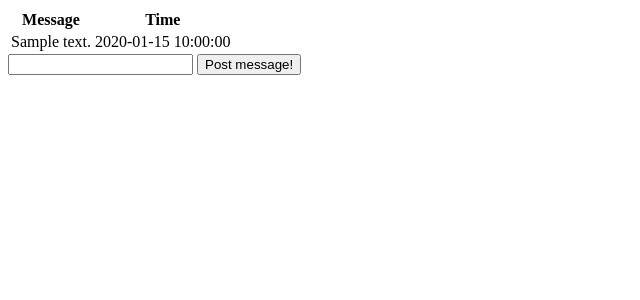
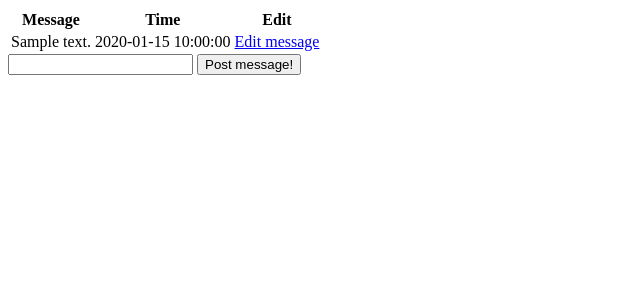
Before and after one commit to dennsva/Keskustelufoorumi, a Flask app: page /messages/ in a window 1280 px wide. Shown: the top 300 px of the page, without its empty margins (0-640 px from the left). Run offline with Flask 2, Linux system fonts and the light colour scheme; tables that the repository leaves empty hold one stand-in row (values such as "Sample post").

Commit message:
edit-linkit viestien viereen

```diff
--- a/application/templates/messages.html
+++ b/application/templates/messages.html
@@ -5,11 +5,13 @@
   <tr>
     <th>Message</th>
     <th>Time</th>
+    <th>Edit</th>
   </tr>
   {% for message in messages %}
   <tr>
     <td>{{ message.text }}</td>
     <td>{{ message.date_posted }}</td>
+    <td><a href="{{ url_for('message_edit', message_id=message.id) }}">Edit message</a></td>
   </tr>
   {% endfor %}
 </table>
```
